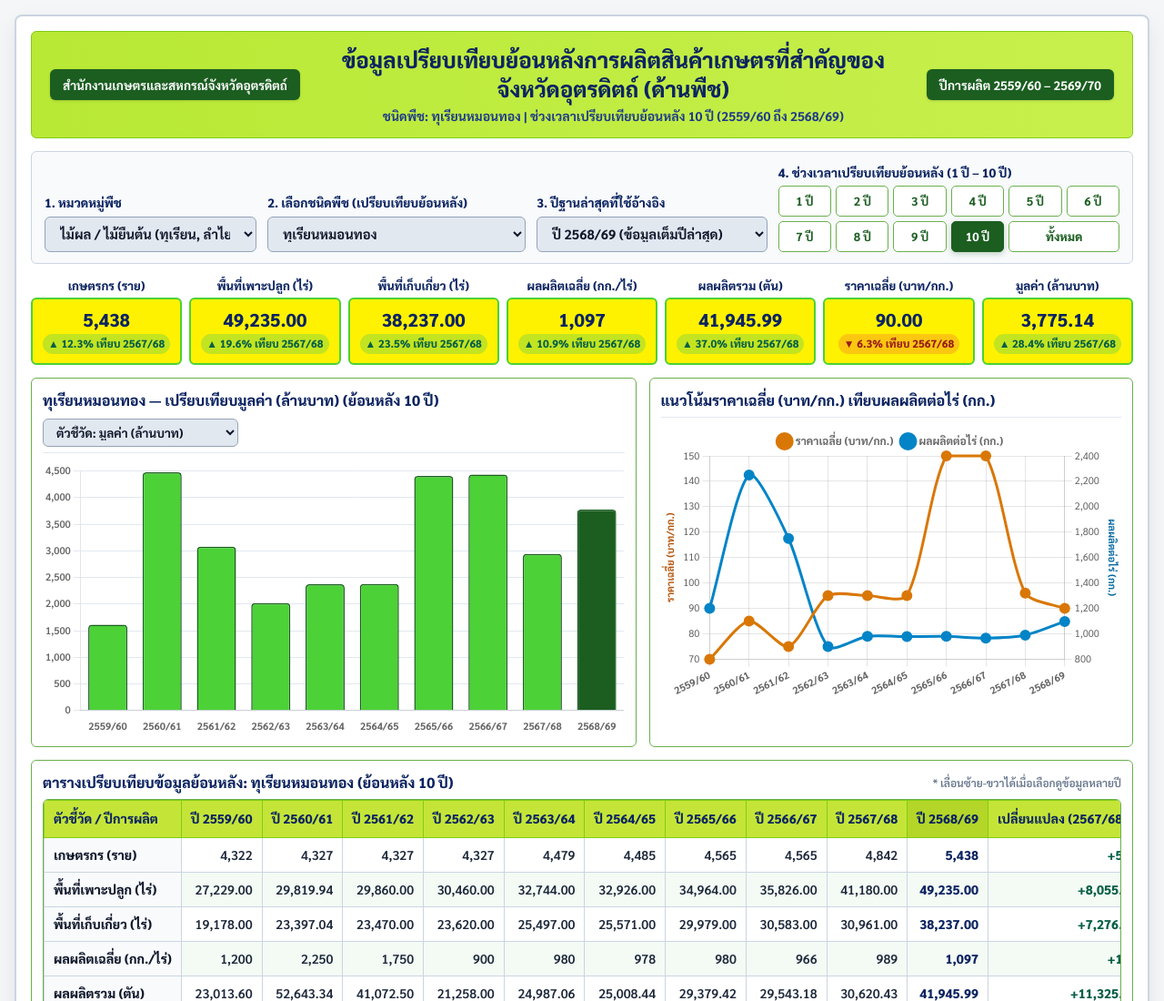
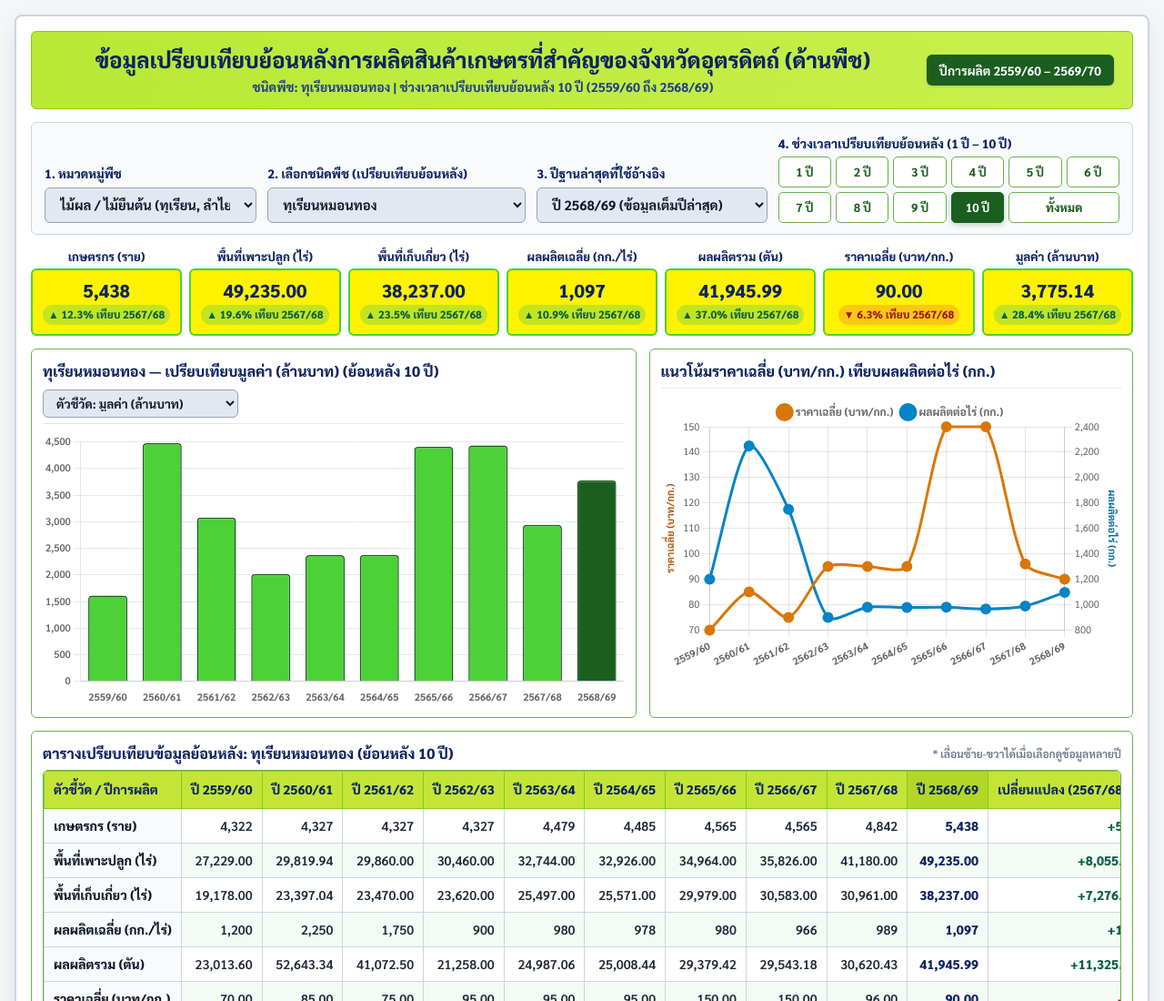
Before and after one commit to Fo220/uttaradit-agriculture, a plain HTML site: page index.html in a window 1280 px wide. Shown: the top 1100 px of the page at 91% size. Drawn offline with nearby package versions, Linux system fonts and the light colour scheme.

Commit message:
Update index.html

```diff
--- a/index.html
+++ b/index.html
@@ -329,7 +329,6 @@
   <div class="dashboard-container">
     <!-- Top Lime-Green Gradient Banner -->
     <header class="top-banner">
-      <div class="badge-agency">สำนักงานเกษตรและสหกรณ์จังหวัดอุตรดิตถ์</div>
       <div class="text-center flex-1">
         <h1 class="text-lg sm:text-2xl font-extrabold text-[#0c2461] m-0 leading-snug">
           ข้อมูลเปรียบเทียบย้อนหลังการผลิตสินค้าเกษตรที่สำคัญของจังหวัดอุตรดิตถ์ (ด้านพืช)
```
